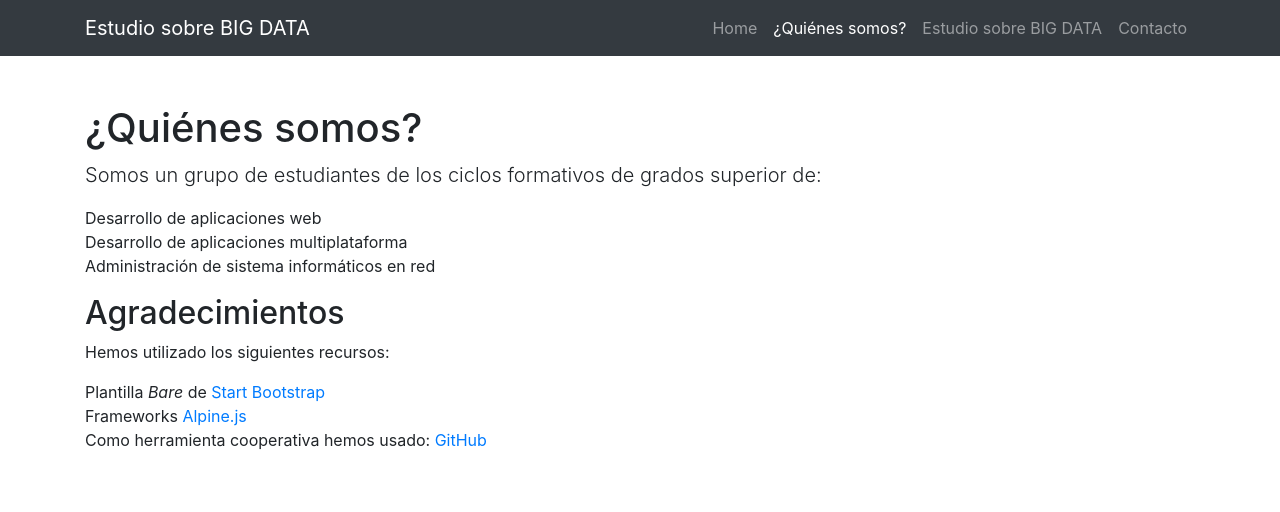
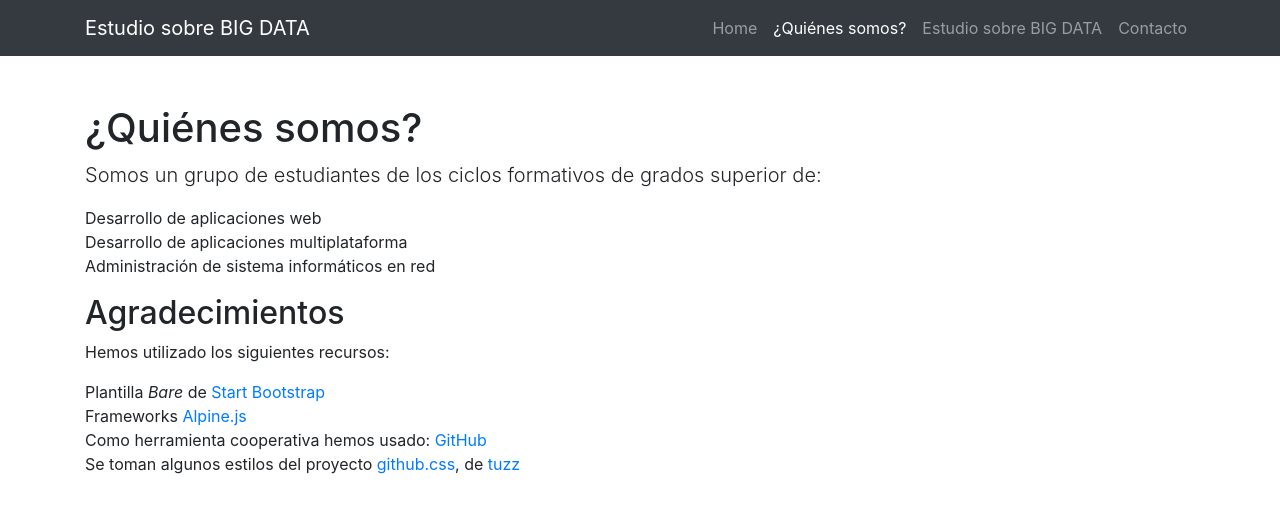
Before and after one commit to fesanmar/bigdata_study, a plain HTML site: page about.html in a window 1280 px wide. Drawn offline with nearby package versions, Linux system fonts and the light colour scheme.

Commit message:
Añade un nuevo agradecimiento a about.html por github.css

```diff
--- a/about.html
+++ b/about.html
@@ -81,6 +81,7 @@
           <li>Plantilla <i>Bare</i> de <a href="https://startbootstrap.com/templates/bare/">Start Bootstrap</a></li>
           <li>Frameworks <a href="https://github.com/alpinejs/alpine#x-transition">Alpine.js</a></li>
           <li>Como herramienta cooperativa hemos usado: <a href="https://github.com/">GitHub</a></li>
+          <li>Se toman algunos estilos del proyecto <a href="https://gist.github.com/tuzz/3331384">github.css</a>, de <a href="https://gist.github.com/tuzz">tuzz</a></li>
         </ul>
 
       </div>
```
